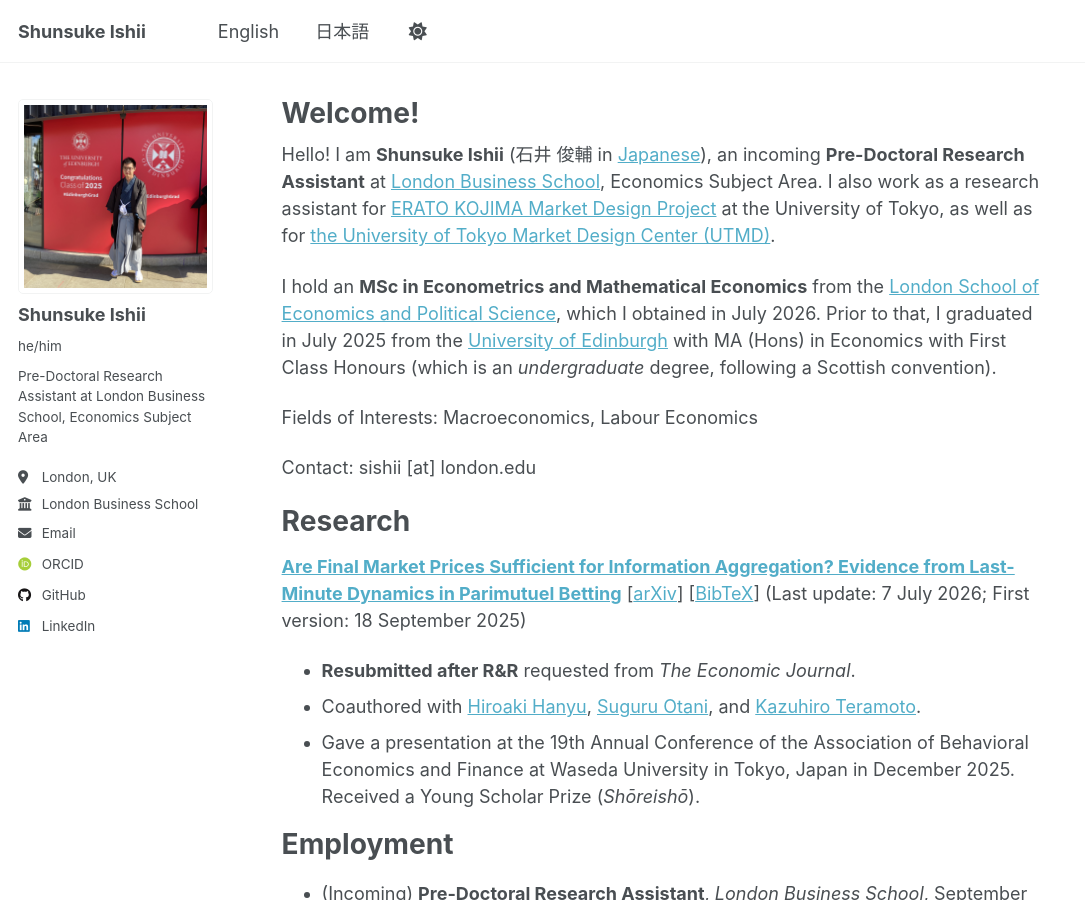
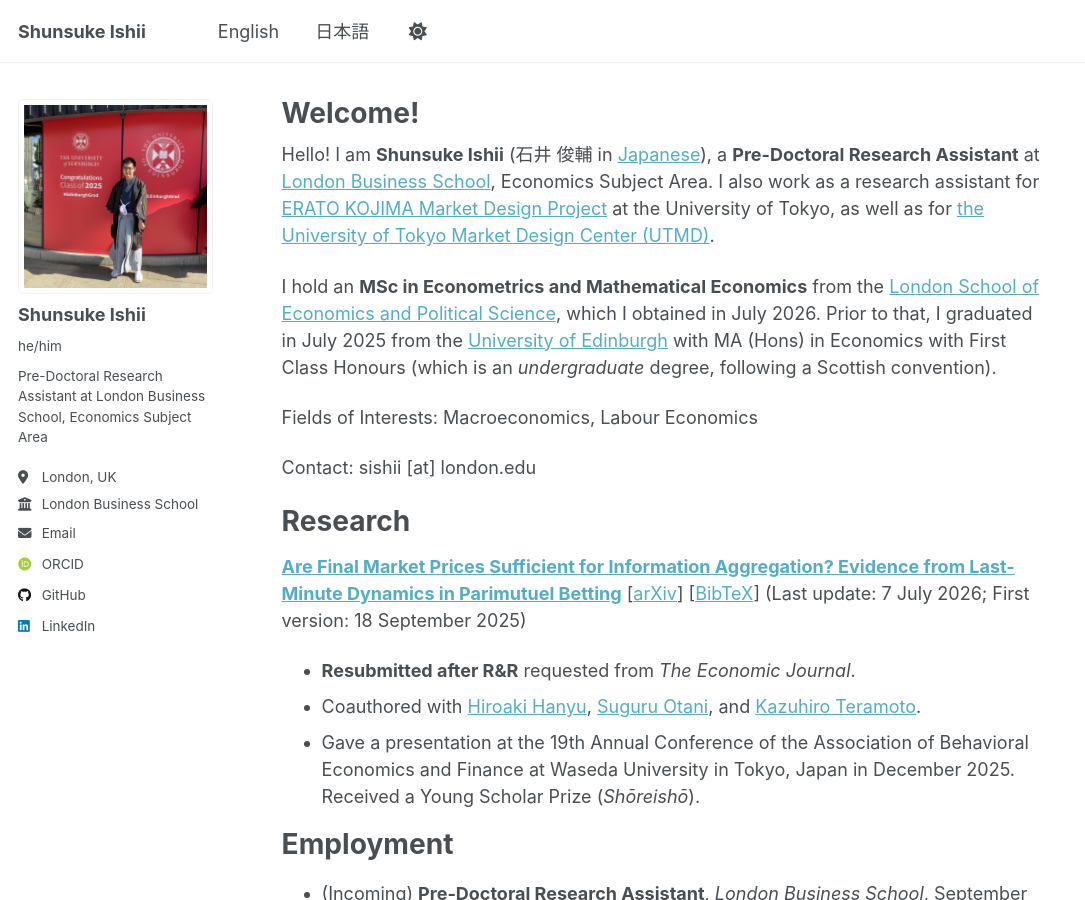
Before and after one commit to sishii0418/sishii0418.github.io, a Jekyll site: the page built from _pages/about.md, in a window 1280 px wide and 900 px high. Shown: the whole window, without its empty margins (0-1085 px from the left). Built offline with Jekyll 4.4.1, drawn with Linux system fonts in a browser that asks for light colours; some web fonts are replaced; a script that is not in the unit is left out.

Commit message:
updated status (incoming removed)

```diff
--- a/_pages/about.md
+++ b/_pages/about.md
@@ -7,7 +7,7 @@ redirect_from:
   - /about.html
 ---
 
-Hello! I am **Shunsuke Ishii** (石井 俊輔 in [Japanese](/japanese)), an incoming **Pre-Doctoral Research Assistant** at <a href="https://www.london.edu" target="_blank" rel="noopener noreferrer">London Business School</a>, Economics Subject Area.
+Hello! I am **Shunsuke Ishii** (石井 俊輔 in [Japanese](/japanese)), a **Pre-Doctoral Research Assistant** at <a href="https://www.london.edu" target="_blank" rel="noopener noreferrer">London Business School</a>, Economics Subject Area.
 I also work as a research assistant for <a href="https://www.jst.go.jp/erato/kojima/en/" target="_blank" rel="noopener noreferrer">ERATO KOJIMA Market Design Project</a> at the University of Tokyo, as well as for <a href="https://www.mdc.e.u-tokyo.ac.jp/en/" target="_blank" rel="noopener noreferrer">the University of Tokyo Market Design Center (UTMD)</a>.
 
 I hold an **MSc in Econometrics and Mathematical Economics** from the <a href="https://www.lse.ac.uk" target="_blank" rel="noopener noreferrer">London School of Economics and Political Science</a>, which I obtained in July 2026.
```
Also changed, not shown: _pages/japanese.md (+1 -1 lines).
